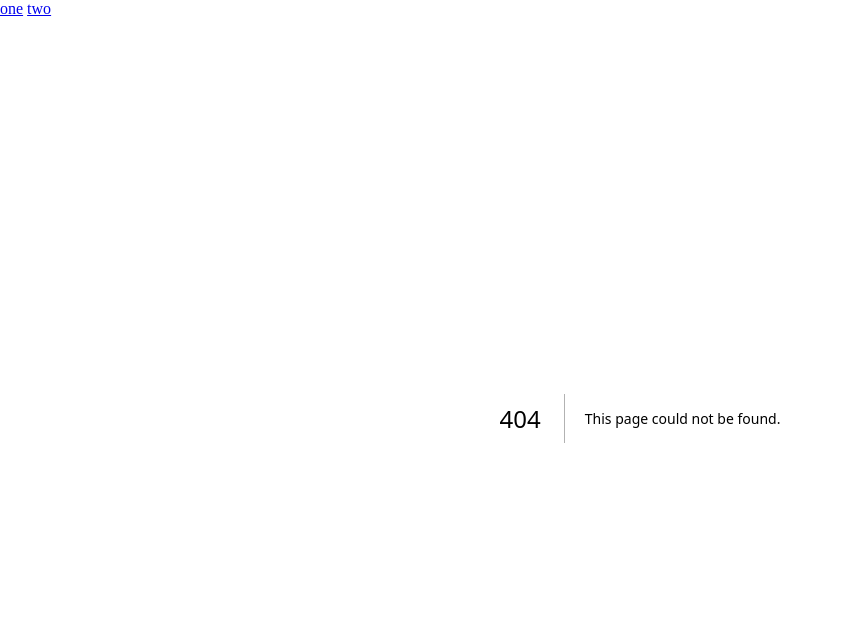
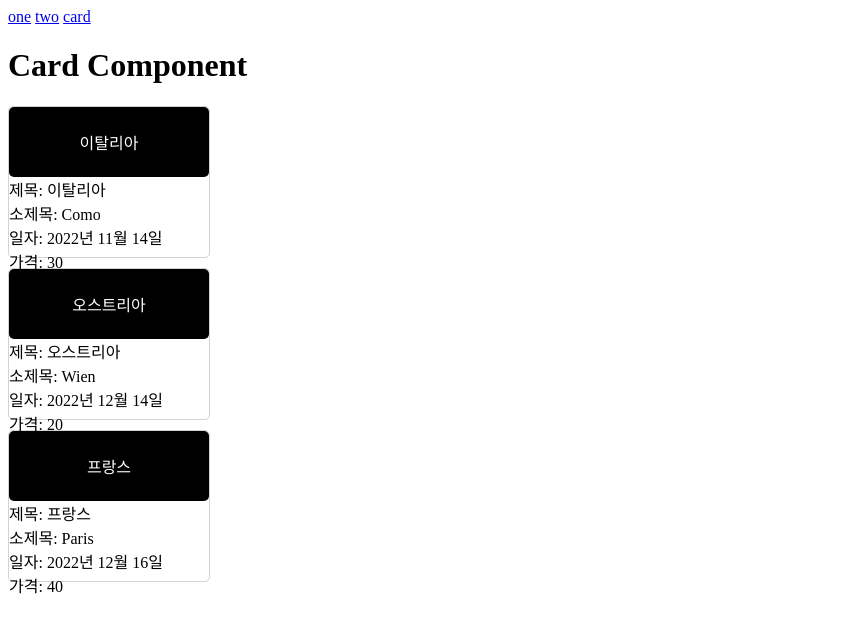
Before and after one commit to Southbig/nextJs_practice, a Next.js app in the folder nextjs-with-eslint/: page /card in a window 1280 px wide. Before the commit this address had no page. Shown: the top 632 px of the page, without its empty margins (0-843 px from the left). Built offline with nearby package versions, Linux system fonts and the light colour scheme.

Commit message:
Next JS card 생성

```diff
--- /dev/null
+++ b/nextjs-with-eslint/dummy/dummy.js
@@ -0,0 +1,25 @@
+const dummy = [
+  {
+    img: '이탈리아',
+    title: '이탈리아',
+    Middle_title: 'Como',
+    date: '2022년 11월 14일',
+    price: 30
+  },
+  {
+    img: '오스트리아',
+    title: '오스트리아',
+    Middle_title: 'Wien',
+    date: '2022년 12월 14일',
+    price: 20
+  },
+  {
+    img: '프랑스',
+    title: '프랑스',
+    Middle_title: 'Paris',
+    date: '2022년 12월 16일',
+    price: 40
+  }
+]
+
+export default dummy
--- a/nextjs-with-eslint/pages/_app.js
+++ b/nextjs-with-eslint/pages/_app.js
@@ -2,7 +2,7 @@ import Link from 'next/link'
 
 export default function App({ Component, pageProps }) {
   return <>
-    <Link href="/">one</Link> <Link href="/about">two</Link>
+    <Link href="/">one</Link> <Link href="/about">two</Link> <Link href="/card">card</Link>
     <Component {...pageProps} />
   </>
 }
--- /dev/null
+++ b/nextjs-with-eslint/pages/card.js
@@ -0,0 +1,42 @@
+import dummy from '../dummy/dummy'
+
+export default function Card() {
+
+  console.log(dummy)
+  return <>
+    <h1>Card Component</h1>
+    {/* <img src="" alt="" /> */}
+    {
+      dummy.map(el => {
+        return <div className='container'>
+          <div className='img'>{el.img}</div>
+          <div>{`제목: ${el.title}`}</div>
+          <div>{`소제목: ${el.Middle_title}`}</div>
+          <div>일자: {el.date}</div>
+          <div>가격: {el.price}</div>
+        </div>
+
+      })
+    }
+    <style jsx>{`
+    .img {
+
+      height: 70px;
+      color: white;
+      background-color: black;
+      /* text-align: center; */
+      display: flex;
+      justify-content: center;
+      align-items: center;
+      border-radius: 5px;
+    }
+      .container {
+        margin-bottom: 10px;
+        width: 200px;
+        height: 150px;
+        border: 1px solid lightgray;
+        border-radius: 5px;
+      }
+    `}</style>
+  </>
+}
--- a/nextjs-with-eslint/pages/index.js
+++ b/nextjs-with-eslint/pages/index.js
@@ -12,11 +12,13 @@ export default function Home() {
     setCount(0)
   }
   return <>
+
     <Seo title='main'></Seo>
     <h1>main</h1>
     <button onClick={handlePlus}>Click !</button>
     <button onClick={handleReset}>reset</button>
     <h3>{count}</h3>
+
     <style jsx>{`
   h1 {
     color: red;
--- a/nextjs-with-eslint/pages/seo.js
+++ b/nextjs-with-eslint/pages/seo.js
@@ -2,6 +2,6 @@ import Head from 'next/head'
 
 export default function Seo({ title }) {
   return <Head>
-    <title>{title} | Next Moives</title>
+    <title>{`${title} | Next Moives`}</title>
   </Head>
 }
```
